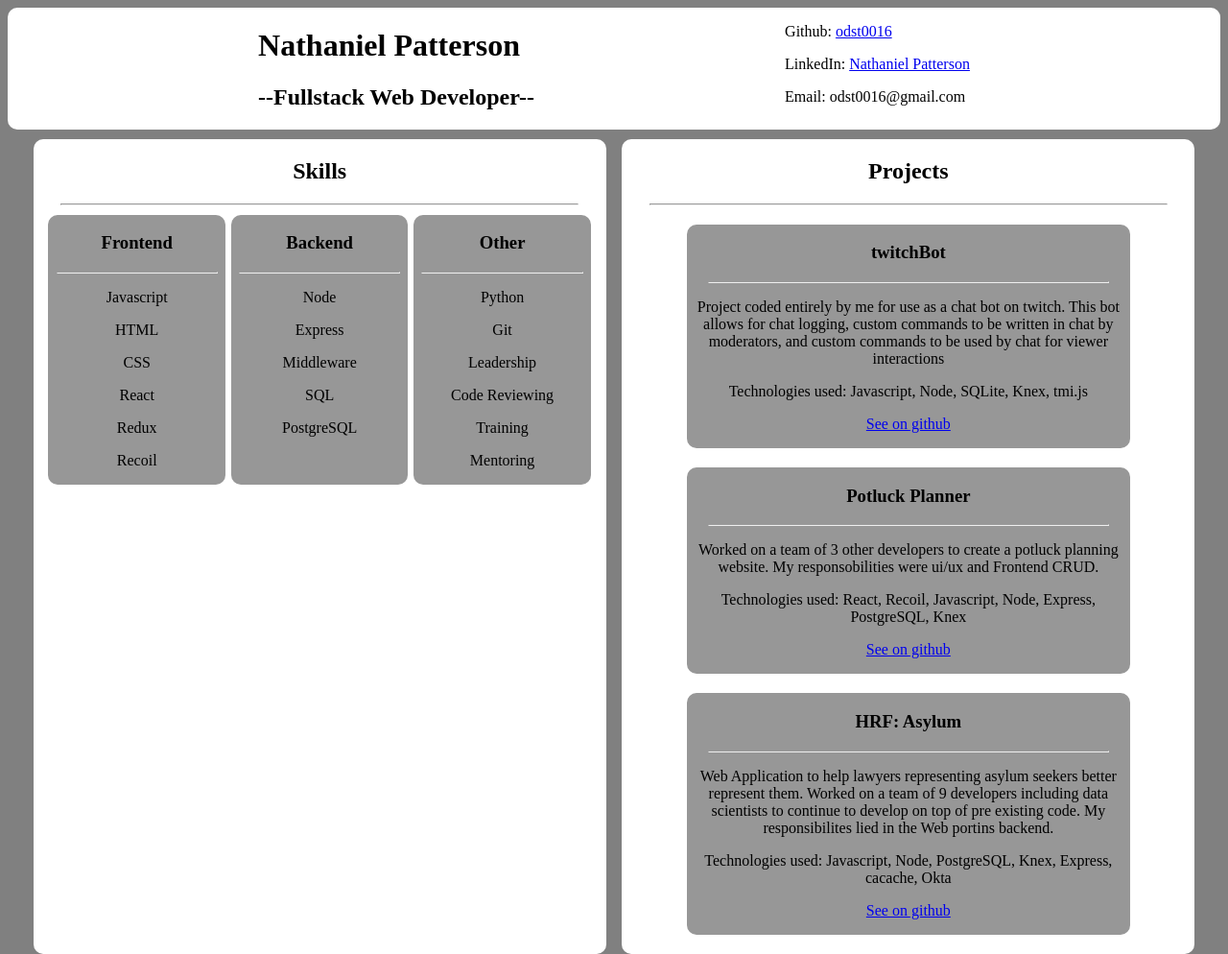
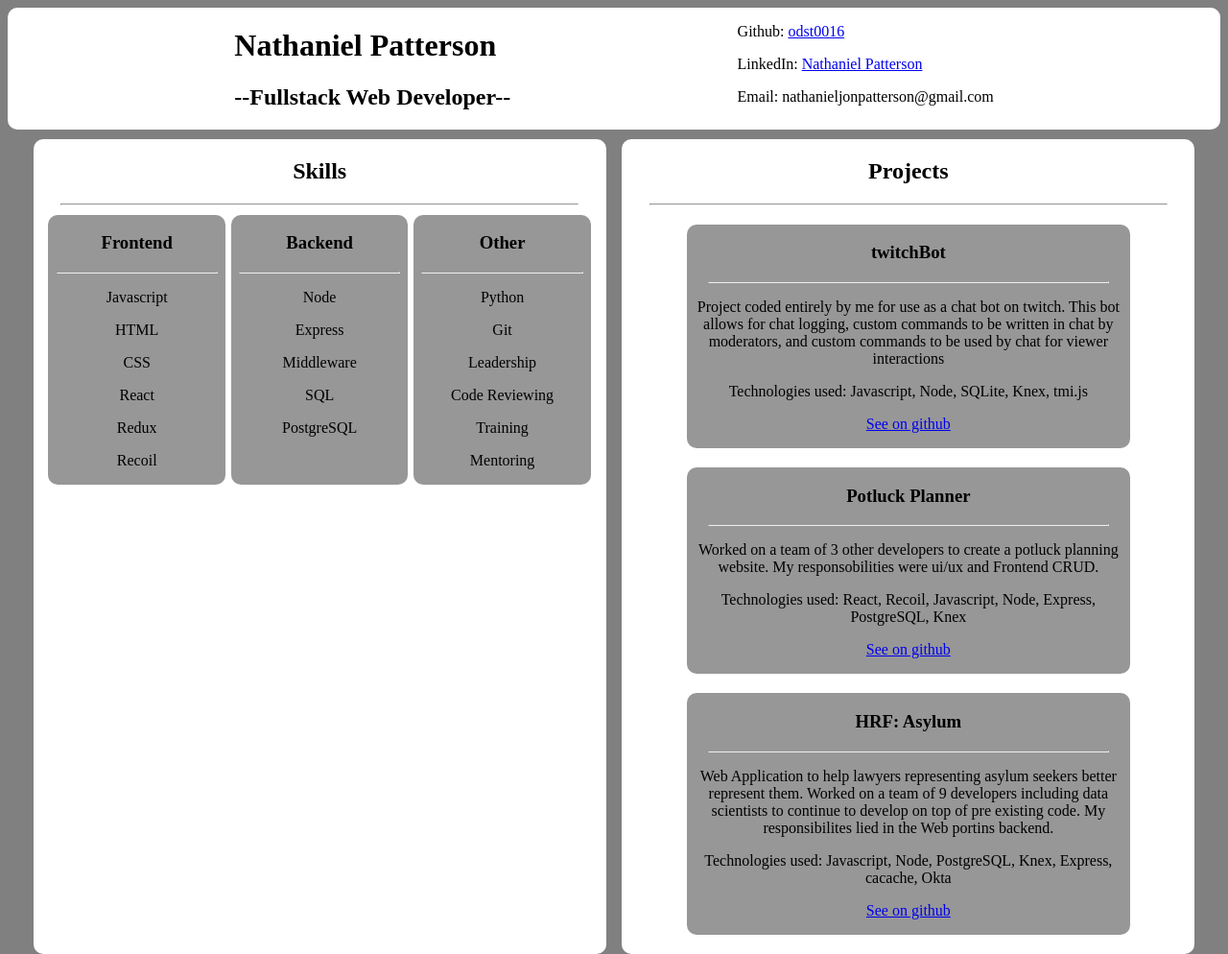
Before and after one commit to njpatterson91/basicPortfolio, a plain HTML site: page index.html in a window 1280 px wide. Shown: the whole page at 96% size. Drawn offline with Linux system fonts and the light colour scheme.

Commit message:
Update index.html

```diff
--- a/index.html
+++ b/index.html
@@ -26,7 +26,7 @@
               >Nathaniel Patterson</a
             >
           </p>
-          <p>Email: odst0016@gmail.com</p>
+          <p>Email: nathanieljonpatterson@gmail.com</p>
         </div>
       </div>
     </header>
```
